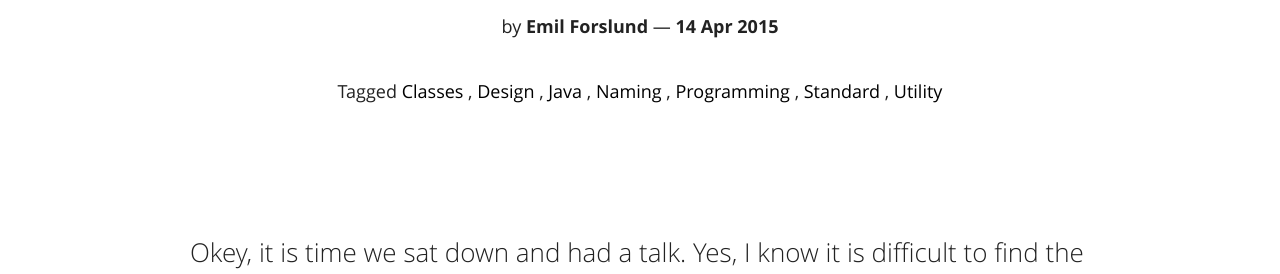
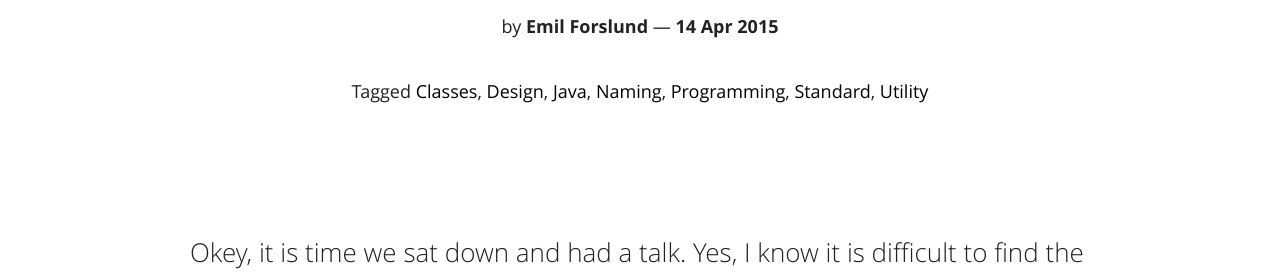
Before and after one commit to ageofjavablog/website, a Jekyll site: the page built from _posts/2015-04-14-My-Thoughts-on-Utility-Classes.md, in a window 1280 px wide. Shown: the part 362-636 px from the top of the page. Built offline with Jekyll 4.4.1, drawn with Linux system fonts in a browser that asks for light colours; nearby versions of some CDN libraries; some web fonts are replaced.

Commit message:
Remove comma after each tag

```diff
--- a/_layouts/post.html
+++ b/_layouts/post.html
@@ -59,7 +59,7 @@ Description: Awesome dude, awesome life
             <div class="notepad-post-title bg-check">
                 <h1>{{ page.title }}</h1>
                 <p>by <strong>{{ site.owner.name }}</strong> &#8212; <strong><time datetime="{{ page.date | date_to_xmlschema }}">{{ page.date | date: "%d %b %Y" }}</time></strong></p>
-                {% assign tagsize = page.tags.size %}{% if tagsize != 0 %}<p>Tagged {% for tag in page.tags %}<a href="{{ site.url }}/tags/index.html#{{ tag | cgi_encode }}" data-toggle="tooltip" title="Posts tagged with {{ tag }}" rel="tag">{{ tag }}</a>{% unless forloop.last %}&nbsp;&comma;&nbsp;{% endunless %}{% endfor %}</p>{% endif %}
+                {% assign tagsize = page.tags.size %}{% if tagsize != 0 %}<p>Tagged {% for tag in page.tags %}<a href="{{ site.url }}/tags/index.html#{{ tag | cgi_encode }}" data-toggle="tooltip" title="Posts tagged with {{ tag }}" rel="tag">{{ tag }}</a>{% unless forloop.last %}&comma;&nbsp;{% endunless %}{% endfor %}</p>{% endif %}
             </div>
             <div class="bg-img"></div>
         </header>
@@ -71,7 +71,7 @@ Description: Awesome dude, awesome life
                         <div class="notepad-post-meta-simple">
                             <h1>{{ page.title }}</h1>
                             <p>by <strong>{{ site.owner.name }}</strong> &#8212; <strong><time datetime="{{ page.date | date_to_xmlschema }}">{{ page.date | date: "%d %b %Y" }}</time></strong></p>
-                            {% assign tagsize = page.tags.size %}{% if tagsize != 0 %}<p>Tagged {% for tag in page.tags %}<a href="{{ site.url }}/tags/index.html#{{ tag | cgi_encode }}" data-toggle="tooltip" title="Posts tagged with {{ tag }}" rel="tag">{{ tag }}</a>{% unless forloop.last %}&nbsp;&comma;&nbsp;{% endunless %}{% endfor %}</p>{% endif %}
+                            {% assign tagsize = page.tags.size %}{% if tagsize != 0 %}<p>Tagged {% for tag in page.tags %}<a href="{{ site.url }}/tags/index.html#{{ tag | cgi_encode }}" data-toggle="tooltip" title="Posts tagged with {{ tag }}" rel="tag">{{ tag }}</a>{% unless forloop.last %}&comma;&nbsp;{% endunless %}{% endfor %}</p>{% endif %}
                         </div>
                     </div>
                 </div>
```
